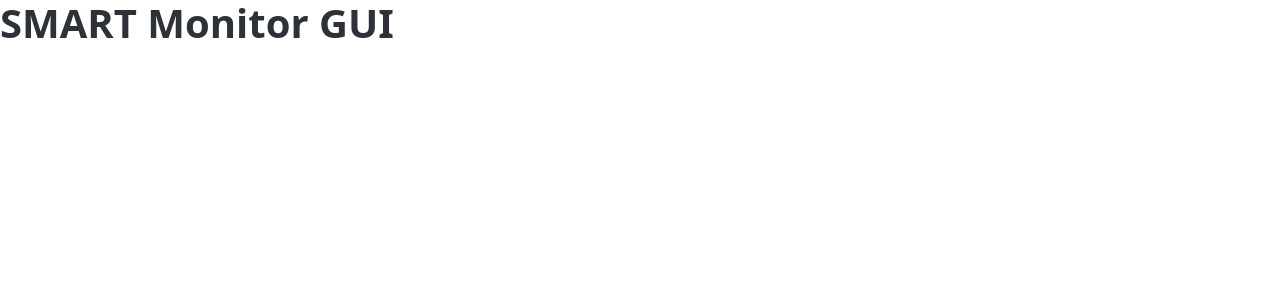
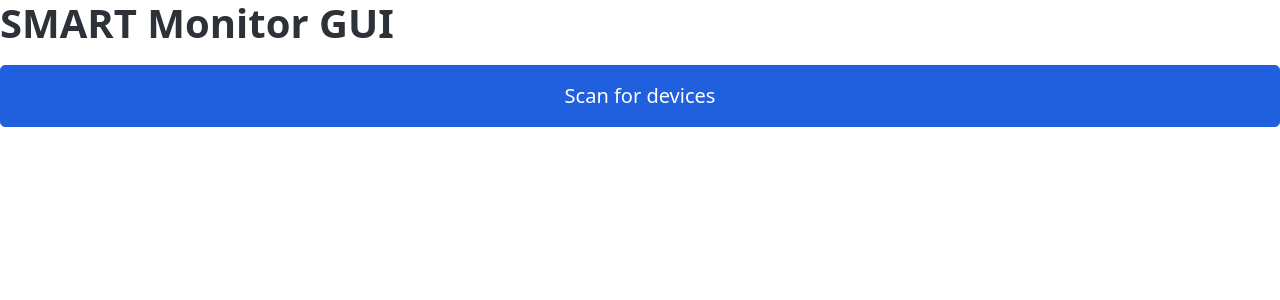
Before and after one commit to ritonun/SmartMonGUI, a Flask app: page / in a window 1280 px wide. Shown: the top 300 px of the page. Run offline with Flask 3, Linux system fonts and the light colour scheme.

Commit message:
button to scan for devices

```diff
--- a/flaskr/routes.py
+++ b/flaskr/routes.py
@@ -1,8 +1,12 @@
-from flask import Blueprint, render_template, jsonify
-from .smart import get_smart_status
+from flask import Blueprint, render_template, jsonify, request
+from .smart import get_smart_status, get_devices
 
 main = Blueprint('main', __name__)
 
-@main.route('/')
+@main.route('/', methods=["GET", "POST"])
 def index():
+    if request.method == "POST":
+        if "scan" in request.form:
+            get_devices()
+
     return render_template("index.html")
--- a/flaskr/smart.py
+++ b/flaskr/smart.py
@@ -1,4 +1,9 @@
 import subprocess
+
+
+def get_devices() -> list:
+    return []
+
 
 def get_smart_status():
     print("wip")
--- a/flaskr/templates/index.html
+++ b/flaskr/templates/index.html
@@ -6,5 +6,8 @@
 </head>
 <body>
     <h1>SMART Monitor GUI</h1>
+    <form method="POST">
+        <button type="submit" name="scan" value="1">Scan for devices</button>
+    </form>
 </body>
 </html>
```
